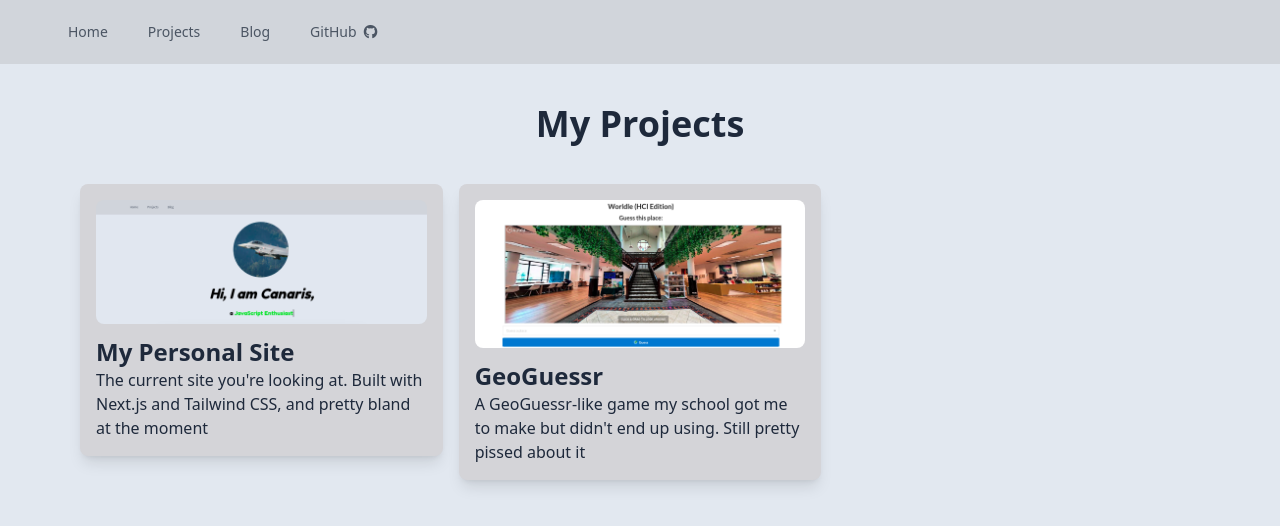
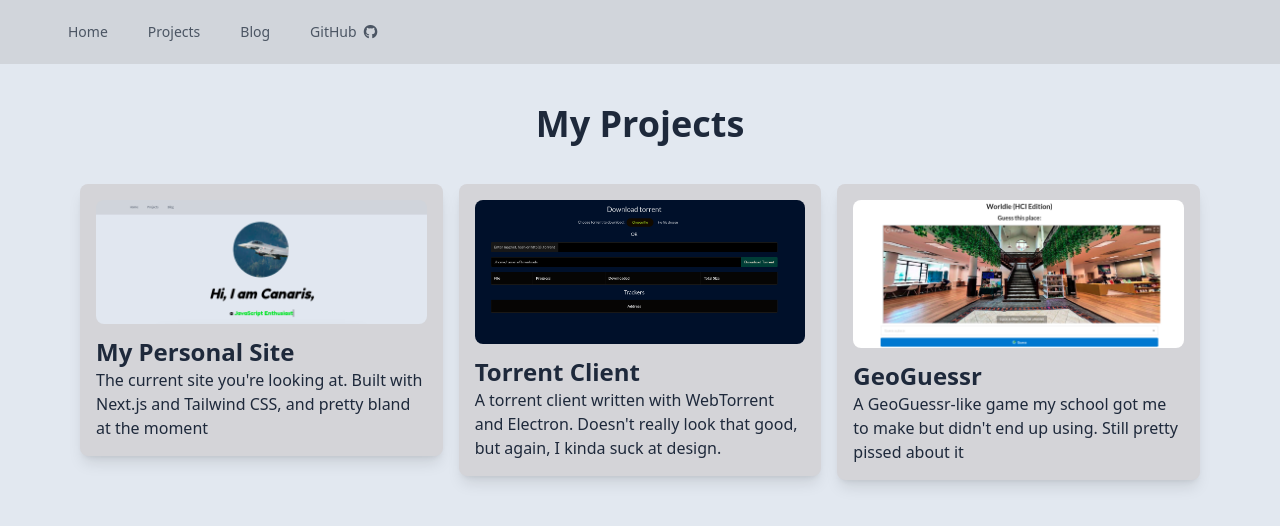
Before and after one commit to DET171/det171.github.io, a Next.js app: page /projects in a window 1280 px wide. Shown: the top 526 px of the page. Built offline with nearby package versions, Linux system fonts and the light colour scheme.

Commit message:
add proj

```diff
--- a/pages/index.js
+++ b/pages/index.js
@@ -3,7 +3,6 @@ import NavBar from '../components/Nav';
 import AOS from 'aos';
 import 'aos/dist/aos.css';
 import { useEffect } from 'react';
-import dayjs from 'dayjs';
 
 export default function Home({ posts }) {
 	useEffect(() => {
--- a/pages/projects/index.js
+++ b/pages/projects/index.js
@@ -30,6 +30,20 @@ export default function App() {
 					</div>
 
 					<div>
+						<a href='https://github.com/DET171/torrent-client' target='_blank' rel='noreferrer'>
+							<div className='bg-zinc-300 duration-300 rounded-lg shadow-lg p-4 cursor-pointer hover:shadow-2xl'>
+								<img className='rounded-lg' src='/torrent.png' />
+								<h2 className='text-2xl font-bold text-slate-800 mt-3'>
+									Torrent Client
+								</h2>
+								<p className='text-slate-800'>
+									A torrent client written with WebTorrent and Electron. Doesn&apos;t really look that good, but again, I kinda suck at design.
+								</p>
+							</div>
+						</a>
+					</div>
+
+					<div>
 						<a href='https://github.com/EC3-Gang/open-house-wordle' target='_blank' rel='noreferrer'>
 							<div className='bg-zinc-300 duration-300 rounded-lg shadow-lg p-4 cursor-pointer hover:shadow-2xl'>
 								<img className='rounded-lg' src='/worldle.png' />
@@ -42,6 +56,7 @@ export default function App() {
 							</div>
 						</a>
 					</div>
+
 				</div>
 			</div>
 		</div>
```
Also changed, not shown: public/torrent.png (added).
